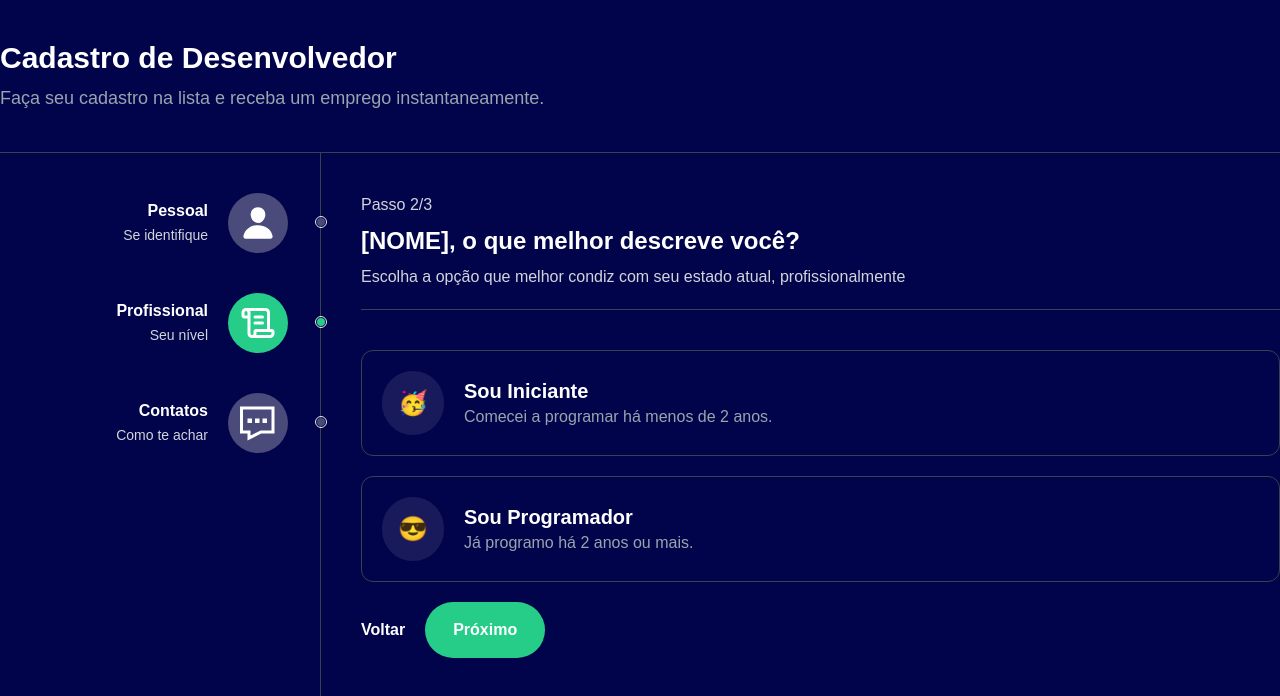
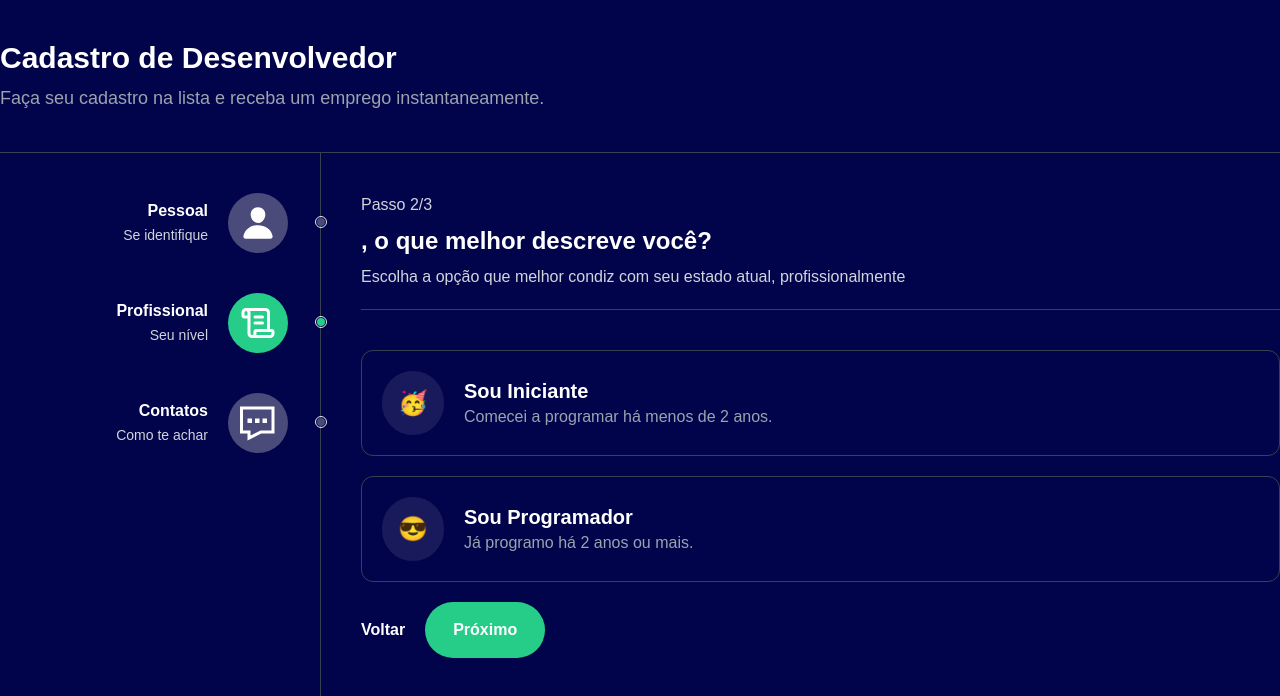
Before and after one commit to jooluisrm/multiform, a Next.js app: page /step2 in a window 1280 px wide. Shown: the top 696 px of the page. Built offline with nearby package versions, Linux system fonts and the light colour scheme.

Commit message:
nome e nivel funcionando

```diff
--- a/src/app/page.tsx
+++ b/src/app/page.tsx
@@ -3,7 +3,9 @@
 import { Button } from "@/components/Buttons/Button";
 import { InfoQuestoes } from "@/components/InfoQuestoes/infoQuestoes";
 import { Input } from "@/components/Input/Input";
+import { InfoContext } from "@/context/InfContext";
 import { useRouter } from "next/navigation";
+import { useContext } from "react";
 import { GrContact } from "react-icons/gr";
 import { IoPerson } from "react-icons/io5";
 import { LuScrollText } from "react-icons/lu";
@@ -16,13 +18,16 @@ const Page = () => {
         router.push('/');
     };
     const navigateToStep2 = () => {
+        if (ctx?.name.trim() === '') return alert("Preencha o seu nome para continuar!");
         router.push('/step2');
     };
     const navigateToStep3 = () => {
+        if (ctx?.name.trim() === '') return alert("Preencha o seu nome para continuar!");
         router.push('/step3');
     };
 
 
+    const ctx = useContext(InfoContext);
 
     return (
         <div className="flex justify-center">
@@ -39,7 +44,7 @@ const Page = () => {
                     <p className="text-gray-300">Preencha o campo abaixo com seu nome completo</p>
                 </div>
                 <div>
-                    <Input label="Seu nome Completo" typeInput="text" id="name" />
+                    <Input label="Seu nome Completo" typeInput="text" id="name" value={ctx?.name} onChange={ctx?.setName}/>
                     <div className="mt-5">
                         <Button text="Próximo" />
                     </div>
--- a/src/app/step2/page.tsx
+++ b/src/app/step2/page.tsx
@@ -4,12 +4,16 @@ import { Button } from "@/components/Buttons/Button";
 import { Button2 } from "@/components/Buttons/Button2";
 import { InfoQuestoes } from "@/components/InfoQuestoes/infoQuestoes";
 import { OptNivel } from "@/components/Step2/optNivel";
+import { InfoContext } from "@/context/InfContext";
 import { useRouter } from "next/navigation";
+import { useContext, useState } from "react";
 import { GrContact } from "react-icons/gr";
 import { IoPerson } from "react-icons/io5";
 import { LuScrollText } from "react-icons/lu";
 
 const Step2 = () => {
+
+    const ctx = useContext(InfoContext);
 
     const router = useRouter();
 
@@ -17,11 +21,18 @@ const Step2 = () => {
         router.push('/');
     };
     const navigateToStep2 = () => {
+        if (ctx?.name.trim() === '') return alert("Preencha o seu nome para continuar!");
         router.push('/step2');
     };
     const navigateToStep3 = () => {
+        if (ctx?.name.trim() === '') return alert("Preencha o seu nome para continuar!");
         router.push('/step3');
     };
+
+
+    const handleLevel = (level: number) => {
+        ctx?.setLevel(level);
+    }
 
     return (
         <div className="flex justify-center">
@@ -34,15 +45,15 @@ const Step2 = () => {
             <div className="py-10 pl-10 flex-1">
                 <div className="mb-10 pb-5 border-b border-gray-700">
                     <p className="text-gray-300 mb-2">Passo 2/3</p>
-                    <h2 className="text-2xl font-bold my-2">[NOME], o que melhor descreve você?</h2>
+                    <h2 className="text-2xl font-bold my-2">{ctx?.name}, o que melhor descreve você?</h2>
                     <p className="text-gray-300">
                         Escolha a opção que melhor condiz com seu estado atual, profissionalmente
                     </p>
                 </div>
                 <div>
                     <div className="flex flex-col gap-5">
-                        <OptNivel emoji="🥳" h3="Sou Iniciante" p="Comecei a programar há menos de 2 anos." level={0}/>
-                        <OptNivel emoji="😎" h3="Sou Programador" p="Já programo há 2 anos ou mais." level={1}/>
+                        <OptNivel emoji="🥳" h3="Sou Iniciante" p="Comecei a programar há menos de 2 anos." level={0} onClick={handleLevel} isSelected={ctx?.level === 0}/>
+                        <OptNivel emoji="😎" h3="Sou Programador" p="Já programo há 2 anos ou mais." level={1} onClick={handleLevel} isSelected={ctx?.level === 1} />
                     </div>
                     <div className="mt-5">
                         <Button2 text="Voltar" />
--- a/src/app/step3/page.tsx
+++ b/src/app/step3/page.tsx
@@ -4,13 +4,16 @@ import { Button } from "@/components/Buttons/Button";
 import { Button2 } from "@/components/Buttons/Button2";
 import { InfoQuestoes } from "@/components/InfoQuestoes/infoQuestoes";
 import { Input } from "@/components/Input/Input";
+import { InfoContext } from "@/context/InfContext";
 import { useRouter } from "next/navigation";
+import { useContext } from "react";
 import { GrContact } from "react-icons/gr";
 import { IoPerson } from "react-icons/io5";
 import { LuScrollText } from "react-icons/lu";
 
 const Step3 = () => {
 
+    const ctx = useContext(InfoContext);
 
     const router = useRouter();
 
@@ -18,9 +21,11 @@ const Step3 = () => {
         router.push('/');
     };
     const navigateToStep2 = () => {
+        if (ctx?.name.trim() === '') return alert("Preencha o seu nome para continuar!");
         router.push('/step2');
     };
     const navigateToStep3 = () => {
+        if (ctx?.name.trim() === '') return alert("Preencha o seu nome para continuar!");
         router.push('/step3');
     };
 
@@ -35,7 +40,7 @@ const Step3 = () => {
             <div className="py-10 pl-10 flex-1">
                 <div className="mb-10 pb-5 border-b border-gray-700">
                     <p className="text-gray-300 mb-2">Passo 3/3</p>
-                    <h2 className="text-2xl font-bold my-2">Legal [NOME], onde te achamos?</h2>
+                    <h2 className="text-2xl font-bold my-2">Legal {ctx?.name}, onde te achamos?</h2>
                     <p className="text-gray-300">
                         Preencha com seus contatos para conseguirmos entrar em contato.
                     </p>
--- a/src/components/Input/Input.tsx
+++ b/src/components/Input/Input.tsx
@@ -2,13 +2,17 @@ type Props = {
     label: string;
     typeInput: string;
     id: string;
+    value?: string;
+    onChange?: any
 }
 
-export const Input = ({ id, label, typeInput }: Props) => {
+export const Input = ({ id, label, typeInput, value, onChange }: Props) => {
     return (
         <>
             <label htmlFor={`${id}`} className="text-lg">{label}</label>
             <input
+                value={value}
+                onChange={(e) => onChange(e.target.value)}
                 type={`${typeInput}`}
                 id={`${id}`}
                 autoFocus
--- a/src/components/Step2/optNivel.tsx
+++ b/src/components/Step2/optNivel.tsx
@@ -3,11 +3,20 @@ type Props = {
     h3: string;
     p: string;
     level: number;
+    onClick: (level: number) => void;
+    isSelected: boolean;
 }
 
-export const OptNivel = ({ emoji, h3, p, level }: Props) => {
+export const OptNivel = ({ emoji, h3, p, level, onClick, isSelected }: Props) => {
     return (
-        <div data-key={level} className="flex items-center gap-5 border border-gray-700 p-5 rounded-xl cursor-pointer hover:border-[#25CD89] transition-all">
+        <div
+            style={{
+                borderColor: isSelected ? "#25CD89" : "#374151", // Cor da borda condicional
+            }}
+            data-key={level}
+            className="flex items-center gap-5 border border-gray-700 p-5 rounded-xl cursor-pointer hover:border-[#25CD89] transition-all"
+            onClick={(e) => onClick(level)}
+        >
             <div className="bg-[#191A5C] p-4 text-2xl rounded-full">
                 {emoji}
             </div>
--- a/src/context/InfContext.tsx
+++ b/src/context/InfContext.tsx
@@ -5,6 +5,12 @@ import { createContext, ReactNode, useState } from "react";
 type TypeContext = {
     name: string;
     setName: (name: string) => void;
+    level: number | null
+    setLevel: any;
+    email: string;
+    setEmail: (email: string) => void;
+    gitHub: string;
+    setGitHub: (gitHub: string) => void;
 }
 
 export const InfoContext = createContext<TypeContext | null>(null);
@@ -16,10 +22,13 @@ type Props = {
 export const ContextProvider = ({ children }: Props) => {
 
     const [name, setName] = useState('');
+    const [level, setLevel] = useState(null);
+    const [email, setEmail] = useState('');
+    const [gitHub, setGitHub] = useState('');
 
     return (
-        <InfoContext.Provider value={{name, setName}} >
-            { children }
+        <InfoContext.Provider value={{ name, setName, email, setEmail, gitHub, setGitHub, level, setLevel }} >
+            {children}
         </InfoContext.Provider>
     );
 }
```
